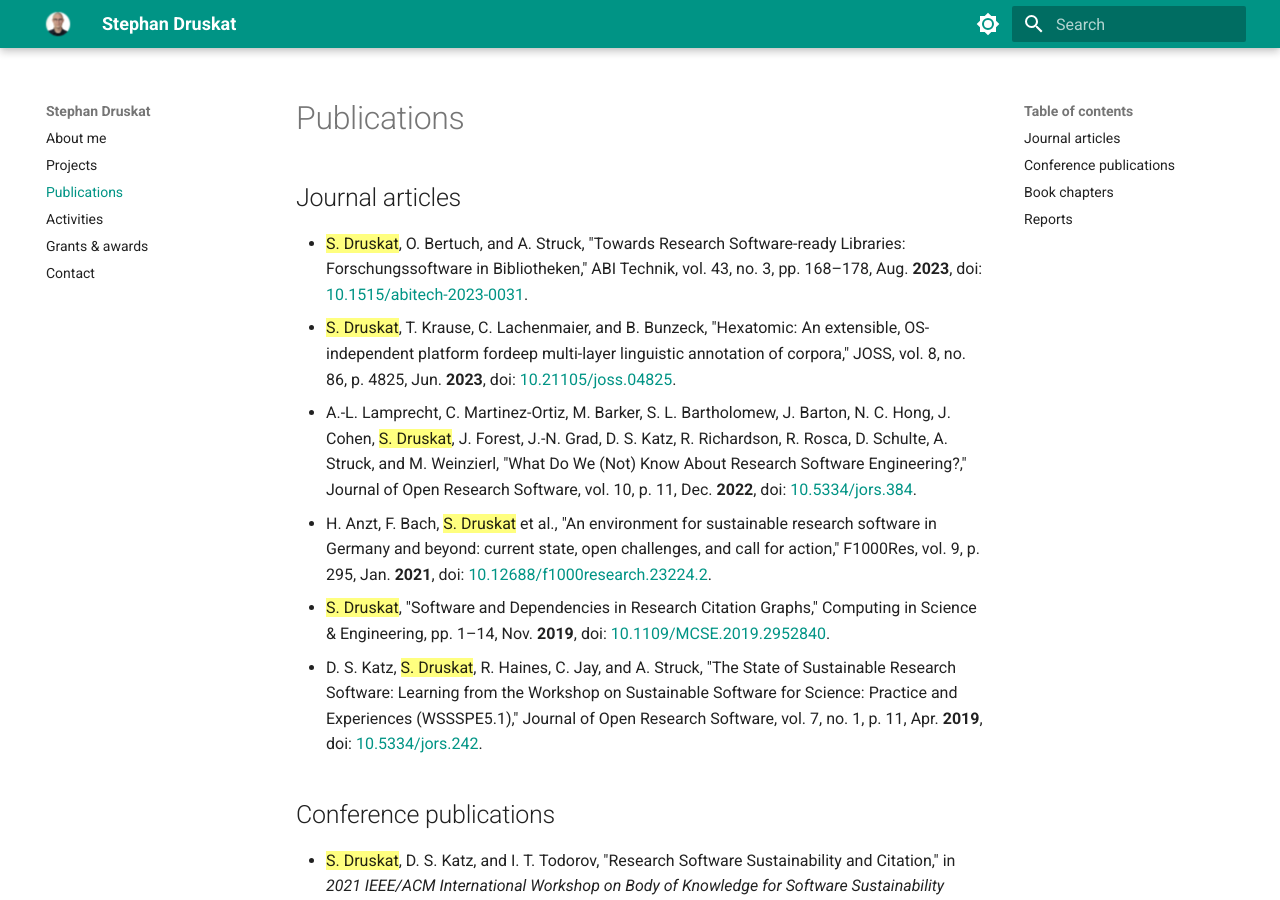
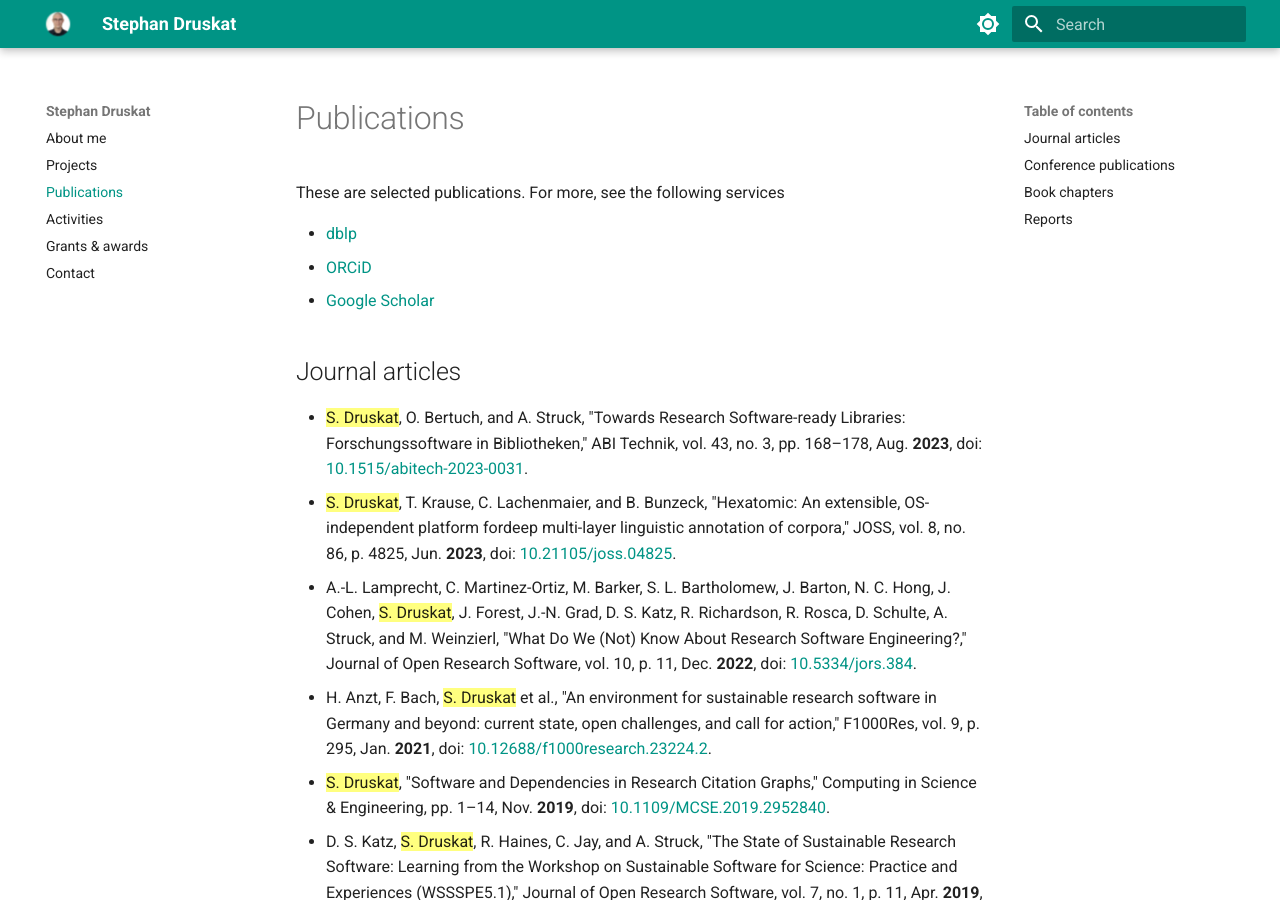
Before and after one commit to sdruskat/sdruskat.github.io, an MkDocs documentation site: the page built from docs/publications.md, in a window 1280 px wide and 900 px high. Built offline with MkDocs 1.6.1 and Material for MkDocs 9.7.7, drawn with Linux system fonts in a browser that asks for light colours.

Commit message:
Add links to indices

```diff
--- a/docs/publications.md
+++ b/docs/publications.md
@@ -1,3 +1,10 @@
+These are selected publications.
+For more, see the following services
+
+- [dblp](https://dblp.org/pid/154/4420.html)
+- [ORCiD](https://orcid.org/0000-0003-4925-7248#works)
+- [Google Scholar](https://scholar.google.com/citations?user=UIqaMjAAAAAJ)
+
 ## Journal articles
 
 - {==S. Druskat==}, O. Bertuch, and A. Struck, "Towards Research Software-ready Libraries: Forschungssoftware in Bibliotheken," ABI Technik, vol. 43, no. 3, pp. 168–178, Aug. **2023**, doi: [10.1515/abitech-2023-0031](https://doi.org/10.1515/abitech-2023-0031).
```
